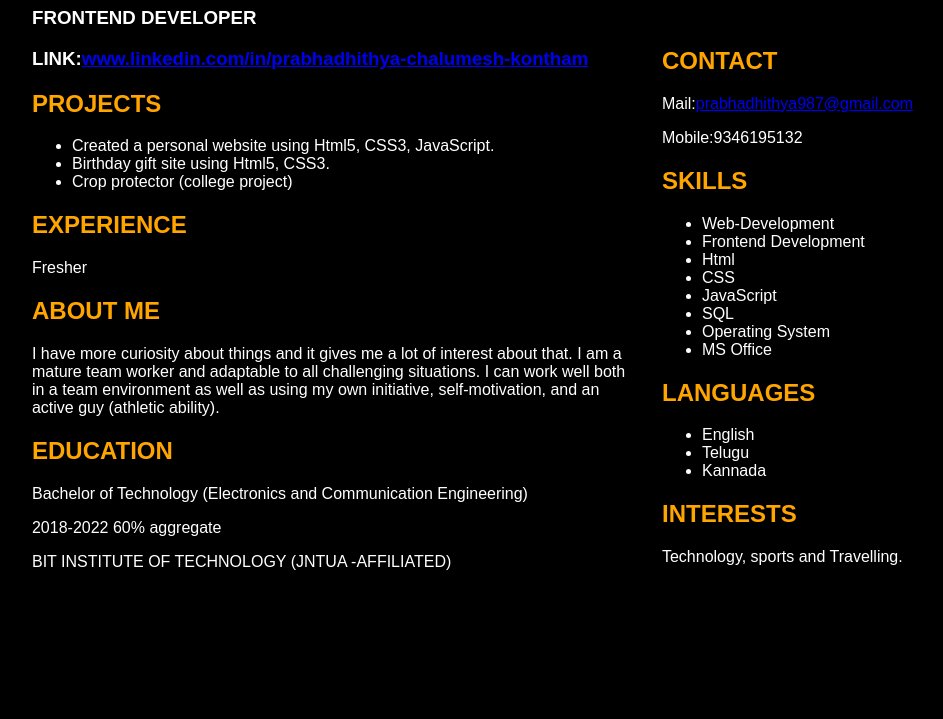
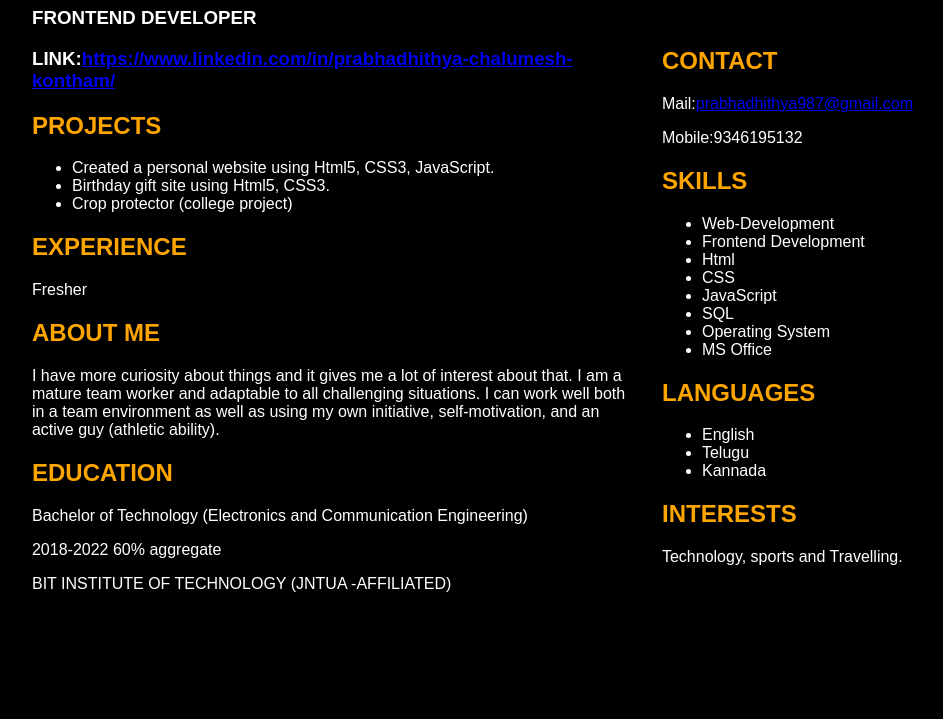
Before and after one commit to Prabhadhithya/myweb, a plain HTML site: page about.html in a window 1280 px wide. Shown: the part 81-800 px from the top of the page, without its empty margins (230-1173 px from the left). Drawn offline with Linux system fonts and the light colour scheme; a web font is replaced by a local one.

Commit message:
Update about.html
linkedin update

```diff
--- a/about.html
+++ b/about.html
@@ -11,7 +11,7 @@
     <div id="left">
         <h1 id="name">Prabhadhithya Chalumesh Kontham</h1>
         <h3>FRONTEND DEVELOPER</h3>
-        <h3>LINK:<a href="www.linkedin.com/in/prabhadhithya-chalumesh-kontham" target="_blank">www.linkedin.com/in/prabhadhithya-chalumesh-kontham</a></h3>
+        <h3>LINK:<a href="https://www.linkedin.com/in/prabhadhithya-chalumesh-kontham/" target="_blank">https://www.linkedin.com/in/prabhadhithya-chalumesh-kontham/</a></h3>
         <h2 class="headings">PROJECTS</h2>
         <ul>
             <li>Created a personal website using Html5, CSS3, JavaScript.</li>
```
